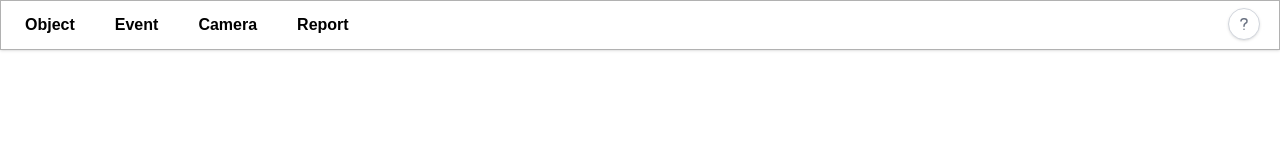
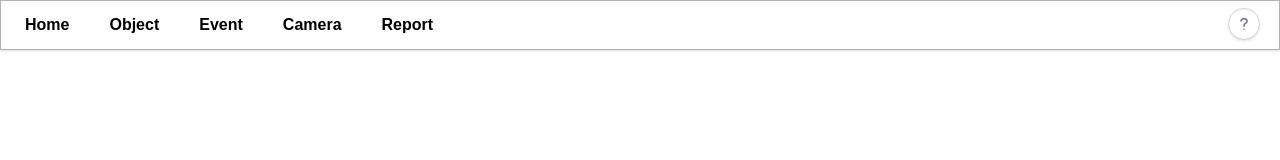
Before and after one commit to CapstoneDesign2-C3/Frontend, a Next.js app: page / in a window 1280 px wide. Shown: the top 160 px of the page. Built offline with nearby package versions, Linux system fonts and the light colour scheme.

Commit message:
feat : home 경로 추가

```diff
--- a/components/header/Header.tsx
+++ b/components/header/Header.tsx
@@ -6,6 +6,7 @@ function CommonHeader() {
       <nav>
         <ul>
           <li className="flex space-x-10 px-6 py-3">
+            <a href="/home" className="text-black hover:text-blue-400 font-semibold">Home</a>
             <a href="/object" className="text-black hover:text-blue-400 font-semibold">Object</a>
             <a href="/event" className="text-black hover:text-blue-400 font-semibold">Event</a>
             <a href="/camera" className="text-black hover:text-blue-400 font-semibold">Camera</a>
```
